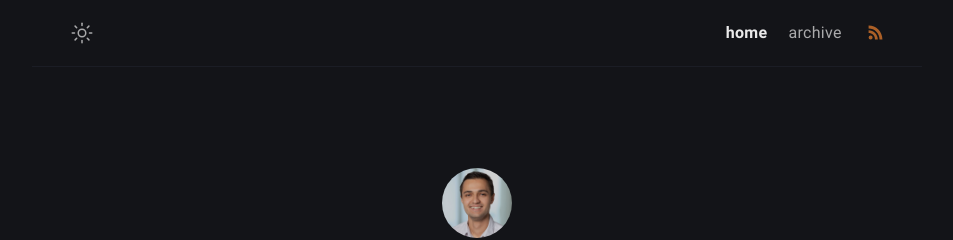
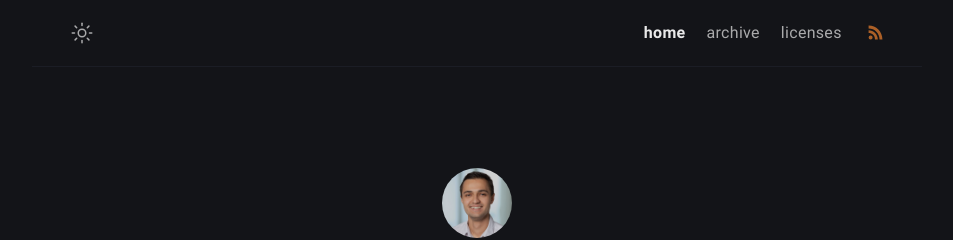
Before and after one commit to Masihtabaei/Masihtabaei.github.io, a Jekyll site: the page built from index.md, in a window 1280 px wide. Shown: the top 240 px of the page, without its empty margins (163-1116 px from the left). Built offline with Jekyll 4.4.1, drawn with Linux system fonts in a browser that asks for light colours; nearby versions of some CDN libraries.

Commit message:
Add licenses to menu
Add a new item for licenses to the menu

```diff
--- a/_data/menus.yml
+++ b/_data/menus.yml
@@ -4,6 +4,10 @@
 
 - title: archive
   url: /archive/
+  external: false
+
+- title: licenses
+  url: /licenses/
   external: false
 
 # - title: about
```
